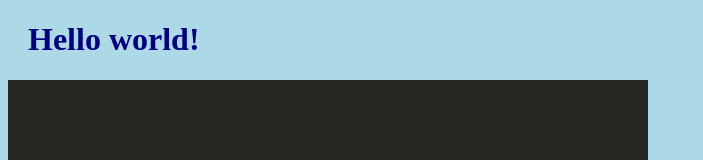
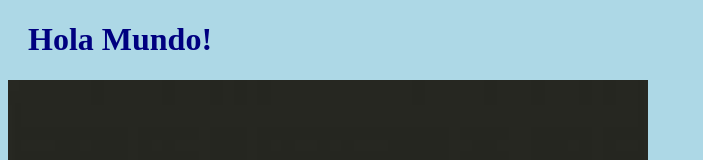
Before and after one commit to vsaldanio/hello-world, a plain HTML site: page index.html in a window 1280 px wide. Shown: the top 160 px of the page, without its empty margins (0-703 px from the left). Drawn offline with Linux system fonts and the light colour scheme.

Commit message:
Update index.html
Texto traducido al español

```diff
--- a/index.html
+++ b/index.html
@@ -1,12 +1,12 @@
 <!DOCTYPE html>
 <html>
 <head>
-<title>Hello World!</title>
+<title>Hola Mundo!</title>
 <link rel="stylesheet" href="bluestyle.css">
 </head>
 <body>
 
-<h1>Hello world!</h1>
+<h1>Hola Mundo!</h1>
 <div><img src="img_hello_world.jpg" alt="Hello World from Space"
 style="width:100%;max-width:640px"></div>
 <p>This is the first file in my new Git Repo.</p>
```
